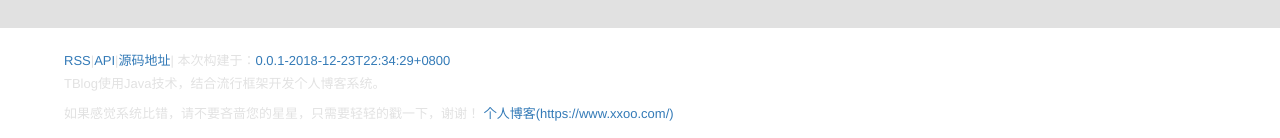
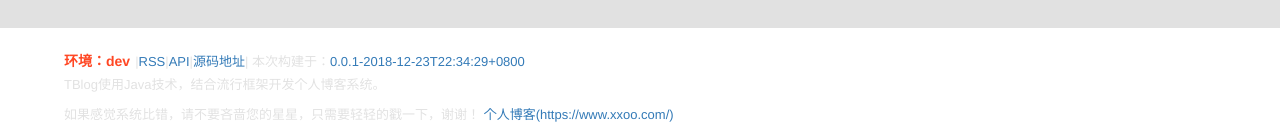
Before and after one commit to lukeddy/tblog-react, a React (Create React App) app: page /post/123456789 in a window 1280 px wide. Shown: the part 2452-2590 px from the top of the page. Built offline with nearby package versions, Linux system fonts and the light colour scheme.

Commit message:
添加环境配置

```diff
--- a/src/components/Footer.js
+++ b/src/components/Footer.js
@@ -2,11 +2,18 @@ import React,{Component} from 'react'
 import './Footer.css'
 
 class Footer extends Component{
+    componentDidMount(){
+        console.log("env:"+process.env.REACT_APP_ENV)
+        console.log("base URL:"+process.env.REACT_APP_BASE_URL)
+        console.log("api URL:"+process.env.REACT_APP_API_URL)
+    }
     render(){
         return (
             <div id="footer">
                 <div id="footer_main">
                     <div className="links">
+                        <strong className="env">环境：{process.env.REACT_APP_ENV}</strong>
+                        |
                         <a className="dark" href="/tblog/rss">RSS</a>
                         |
                         <a href="/tblog/swagger-ui.html" target="_blank">API</a>
--- a/src/index.css
+++ b/src/index.css
@@ -62,3 +62,9 @@ code {
 .panel .inner a {
   color: #778087
 }
+
+.env{
+  font-size:14px;
+  color: #ff4724;
+  padding-right:5px;
+}
```
Also changed, not shown: 2 other files (tests, documents, lock files or other folders).
